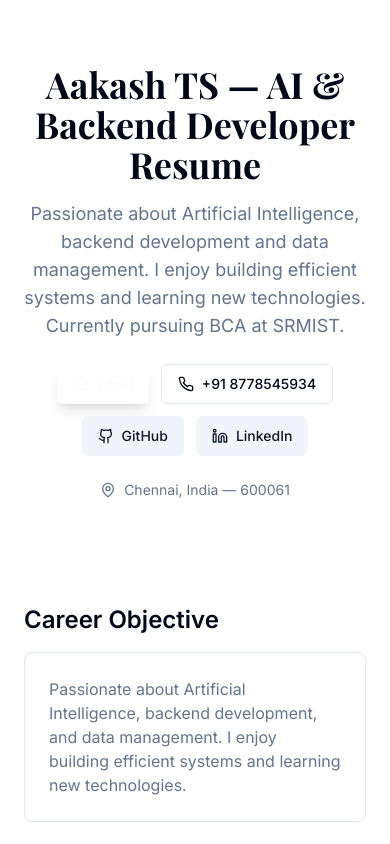
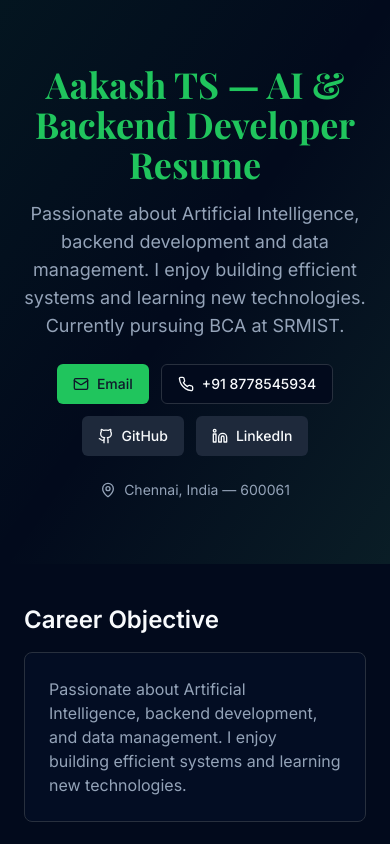
Before and after one commit to Crazy-Ledend/aakash-ts-resume, a React (Vite) app: page / in a window 390 px wide. Shown: the top 844 px of the page. Built offline with nearby package versions, Linux system fonts and the light colour scheme.

Commit message:
Refine UI with dev vibe
Add black and green color scheme, enhance responsiveness, and improve interactivity for a more dynamic developer experience.

```diff
--- a/index.html
+++ b/index.html
@@ -1,5 +1,5 @@
 <!DOCTYPE html>
-<html lang="en">
+<html lang="en" class="dark">
   <head>
     <meta charset="UTF-8" />
     <meta name="viewport" content="width=device-width, initial-scale=1.0" />
--- a/src/index.css
+++ b/src/index.css
@@ -5,49 +5,62 @@
 /* Tailwind + Shadcn UI design tokens (HSL values only) */
 @layer base {
   :root {
-    --background: 0 0% 100%;
-    --foreground: 222.2 84% 4.9%;
+    /* Dev vibe: dark base + neon green accents */
+    --background: 222.2 84% 6%;
+    --foreground: 210 40% 98%;
 
-    --card: 0 0% 100%;
-    --card-foreground: 222.2 84% 4.9%;
+    --card: 222.2 84% 7.5%;
+    --card-foreground: 210 40% 96%;
 
-    --popover: 0 0% 100%;
-    --popover-foreground: 222.2 84% 4.9%;
+    --popover: 222.2 84% 7.5%;
+    --popover-foreground: 210 40% 96%;
 
-    --primary: 222.2 47.4% 11.2%;
-    --primary-foreground: 210 40% 98%;
+    --primary: 142 72% 45%;
+    --primary-foreground: 222.2 47.4% 11.2%;
+    --primary-glow: 142 70% 62%;
 
-    --secondary: 210 40% 96.1%;
-    --secondary-foreground: 222.2 47.4% 11.2%;
+    --secondary: 217.2 32.6% 17.5%;
+    --secondary-foreground: 210 40% 98%;
 
-    --muted: 210 40% 96.1%;
-    --muted-foreground: 215.4 16.3% 46.9%;
+    --muted: 217.2 32.6% 17.5%;
+    --muted-foreground: 215 20.2% 65.1%;
 
-    --accent: 210 40% 96.1%;
-    --accent-foreground: 222.2 47.4% 11.2%;
+    --accent: 217.2 32.6% 17.5%;
+    --accent-foreground: 210 40% 98%;
 
     --destructive: 0 84.2% 60.2%;
     --destructive-foreground: 210 40% 98%;
 
-    --border: 214.3 31.8% 91.4%;
-    --input: 214.3 31.8% 91.4%;
-    --ring: 222.2 84% 4.9%;
+    --border: 217.2 22% 20%;
+    --input: 217.2 22% 20%;
+    --ring: 142 72% 45%;
+
+    /* Sidebar tokens */
+    --sidebar-background: 222.2 84% 7.5%;
+    --sidebar-foreground: 210 40% 96%;
+    --sidebar-primary: 142 72% 45%;
+    --sidebar-primary-foreground: 222.2 47.4% 11.2%;
+    --sidebar-accent: 217.2 32.6% 17.5%;
+    --sidebar-accent-foreground: 210 40% 98%;
+    --sidebar-border: 217.2 22% 20%;
+    --sidebar-ring: 142 72% 45%;
 
     --radius: 0.5rem;
   }
 
   .dark {
-    --background: 222.2 84% 4.9%;
+    --background: 222.2 84% 6%;
     --foreground: 210 40% 98%;
 
-    --card: 222.2 84% 4.9%;
-    --card-foreground: 210 40% 98%;
+    --card: 222.2 84% 7.5%;
+    --card-foreground: 210 40% 96%;
 
-    --popover: 222.2 84% 4.9%;
-    --popover-foreground: 210 40% 98%;
+    --popover: 222.2 84% 7.5%;
+    --popover-foreground: 210 40% 96%;
 
-    --primary: 210 40% 98%;
+    --primary: 142 72% 45%;
     --primary-foreground: 222.2 47.4% 11.2%;
+    --primary-glow: 142 70% 62%;
 
     --secondary: 217.2 32.6% 17.5%;
     --secondary-foreground: 210 40% 98%;
@@ -61,9 +74,19 @@
     --destructive: 0 62.8% 30.6%;
     --destructive-foreground: 210 40% 98%;
 
-    --border: 217.2 32.6% 17.5%;
-    --input: 217.2 32.6% 17.5%;
-    --ring: 212.7 26.8% 83.9%;
+    --border: 217.2 22% 20%;
+    --input: 217.2 22% 20%;
+    --ring: 142 72% 45%;
+
+    /* Sidebar tokens */
+    --sidebar-background: 222.2 84% 7.5%;
+    --sidebar-foreground: 210 40% 96%;
+    --sidebar-primary: 142 72% 45%;
+    --sidebar-primary-foreground: 222.2 47.4% 11.2%;
+    --sidebar-accent: 217.2 32.6% 17.5%;
+    --sidebar-accent-foreground: 210 40% 98%;
+    --sidebar-border: 217.2 22% 20%;
+    --sidebar-ring: 142 72% 45%;
   }
 }
 
--- a/src/pages/Index.tsx
+++ b/src/pages/Index.tsx
@@ -6,11 +6,11 @@ const Index = () => {
   return (
     <div className="min-h-screen">
       <header className="relative">
-        <div className="absolute inset-0 -z-10 bg-gradient-to-br from-primary/30 to-primary-glow/50 opacity-20" aria-hidden="true" />
+        <div className="absolute inset-0 -z-10 bg-gradient-to-br from-primary/20 via-transparent to-primary-glow/30 opacity-30" aria-hidden="true" />
         <div className="container mx-auto px-6 py-16">
-          <div className="flex flex-col items-center text-center gap-6">
+          <div className="flex flex-col items-center text-center gap-6 animate-fade-in">
             <div>
-              <h1 className="font-display text-4xl sm:text-5xl md:text-6xl font-bold">
+              <h1 className="font-display text-4xl sm:text-5xl md:text-6xl font-bold text-primary">
                 Aakash TS — AI & Backend Developer Resume
               </h1>
               <p className="mt-4 text-lg text-muted-foreground max-w-2xl mx-auto">
@@ -19,16 +19,16 @@ const Index = () => {
             </div>
             <div className="flex flex-wrap items-center justify-center gap-3">
               <a href="mailto:tsaakash04@gmail.com" aria-label="Email Aakash">
-                <Button variant="hero"><Mail /> Email</Button>
+                <Button variant="default" className="transition-transform duration-200 hover:scale-105"><Mail /> Email</Button>
               </a>
               <a href="tel:+918778545934" aria-label="Call Aakash">
-                <Button variant="outline"><Phone /> +91 8778545934</Button>
+                <Button variant="outline" className="transition-transform duration-200 hover:scale-105"><Phone /> +91 8778545934</Button>
               </a>
               <a href="https://github.com/Crazy-Ledend" target="_blank" rel="noreferrer" aria-label="GitHub profile">
-                <Button variant="secondary"><Github /> GitHub</Button>
+                <Button variant="secondary" className="transition-transform duration-200 hover:scale-105"><Github /> GitHub</Button>
               </a>
               <a href="https://www.linkedin.com/in/aakash-ts-1ab1221bb/" target="_blank" rel="noreferrer" aria-label="LinkedIn profile">
-                <Button variant="secondary"><Linkedin /> LinkedIn</Button>
+                <Button variant="secondary" className="transition-transform duration-200 hover:scale-105"><Linkedin /> LinkedIn</Button>
               </a>
             </div>
             <div className="flex items-center gap-2 text-sm text-muted-foreground"><MapPin className="h-4 w-4" /> Chennai, India — 600061</div>
@@ -75,22 +75,22 @@ const Index = () => {
               <article className="group bg-card border rounded-lg p-6 transition-transform duration-200 hover:-translate-y-1 hover:shadow-xl">
                 <h3 className="text-lg font-semibold">Hazelnut — Discord Economy bot</h3>
                 <p className="mt-2 text-sm text-muted-foreground">Economy system for Discord with robust command architecture.</p>
-                <a className="mt-4 inline-flex text-primary hover:underline" href="https://github.com/Crazy-Ledend/Hazelnut" target="_blank" rel="noreferrer">View on GitHub</a>
+                <a className="mt-4 inline-flex text-primary story-link" href="https://github.com/Crazy-Ledend/Hazelnut" target="_blank" rel="noreferrer">View on GitHub</a>
               </article>
               <article className="group bg-card border rounded-lg p-6 transition-transform duration-200 hover:-translate-y-1 hover:shadow-xl">
                 <h3 className="text-lg font-semibold">Muffins — Discord AI chatbot</h3>
                 <p className="mt-2 text-sm text-muted-foreground">Conversational AI assistant for Discord with integrations.</p>
-                <a className="mt-4 inline-flex text-primary hover:underline" href="https://github.com/Crazy-Ledend/MuffinsAI" target="_blank" rel="noreferrer">View on GitHub</a>
+                <a className="mt-4 inline-flex text-primary story-link" href="https://github.com/Crazy-Ledend/MuffinsAI" target="_blank" rel="noreferrer">View on GitHub</a>
               </article>
               <article className="group bg-card border rounded-lg p-6 transition-transform duration-200 hover:-translate-y-1 hover:shadow-xl">
                 <h3 className="text-lg font-semibold">HealthBar Component — Game Interface</h3>
                 <p className="mt-2 text-sm text-muted-foreground">Private UI component. Appreciated and endorsed by Oyindoubra Akposeye (The CTO LLC, dev of MewBot).</p>
-                <a className="mt-4 inline-flex text-primary hover:underline" href="https://github.com/Crazy-Ledend/HealthBar" target="_blank" rel="noreferrer">View on GitHub</a>
+                <a className="mt-4 inline-flex text-primary story-link" href="https://github.com/Crazy-Ledend/HealthBar" target="_blank" rel="noreferrer">View on GitHub</a>
               </article>
               <article className="group bg-card border rounded-lg p-6 transition-transform duration-200 hover:-translate-y-1 hover:shadow-xl">
                 <h3 className="text-lg font-semibold">MewAucs — Discord Auction Bot</h3>
                 <p className="mt-2 text-sm text-muted-foreground">Auction system tailored for Discord communities.</p>
-                <a className="mt-4 inline-flex text-primary hover:underline" href="https://github.com/Crazy-Ledend/MewAucs" target="_blank" rel="noreferrer">View on GitHub</a>
+                <a className="mt-4 inline-flex text-primary story-link" href="https://github.com/Crazy-Ledend/MewAucs" target="_blank" rel="noreferrer">View on GitHub</a>
               </article>
             </div>
           </div>
--- a/tailwind.config.ts
+++ b/tailwind.config.ts
@@ -75,17 +75,49 @@ const config: Config = {
 			},
 			keyframes: {
 				'accordion-down': {
-					from: { height: '0' },
-					to: { height: 'var(--radix-accordion-content-height)' }
+					from: { height: '0', opacity: '0' },
+					to: { height: 'var(--radix-accordion-content-height)', opacity: '1' }
 				},
 				'accordion-up': {
-					from: { height: 'var(--radix-accordion-content-height)' },
-					to: { height: '0' }
-				}
+					from: { height: 'var(--radix-accordion-content-height)', opacity: '1' },
+					to: { height: '0', opacity: '0' }
+				},
+				'fade-in': {
+					'0%': { opacity: '0', transform: 'translateY(10px)' },
+					'100%': { opacity: '1', transform: 'translateY(0)' }
+				},
+				'fade-out': {
+					'0%': { opacity: '1', transform: 'translateY(0)' },
+					'100%': { opacity: '0', transform: 'translateY(10px)' }
+				},
+				'scale-in': {
+					'0%': { transform: 'scale(0.95)', opacity: '0' },
+					'100%': { transform: 'scale(1)', opacity: '1' }
+				},
+				'scale-out': {
+					from: { transform: 'scale(1)', opacity: '1' },
+					to: { transform: 'scale(0.95)', opacity: '0' }
+				},
+				'slide-in-right': {
+					'0%': { transform: 'translateX(100%)' },
+					'100%': { transform: 'translateX(0)' }
+				},
+				'slide-out-right': {
+					'0%': { transform: 'translateX(0)' },
+					'100%': { transform: 'translateX(100%)' }
+				},
 			},
 			animation: {
 				'accordion-down': 'accordion-down 0.2s ease-out',
-				'accordion-up': 'accordion-up 0.2s ease-out'
+				'accordion-up': 'accordion-up 0.2s ease-out',
+				'fade-in': 'fade-in 0.3s ease-out',
+				'fade-out': 'fade-out 0.3s ease-out',
+				'scale-in': 'scale-in 0.2s ease-out',
+				'scale-out': 'scale-out 0.2s ease-out',
+				'slide-in-right': 'slide-in-right 0.3s ease-out',
+				'slide-out-right': 'slide-out-right 0.3s ease-out',
+				'enter': 'fade-in 0.3s ease-out, scale-in 0.2s ease-out',
+				'exit': 'fade-out 0.3s ease-out, scale-out 0.2s ease-out'
 			}
 
 		},
```
